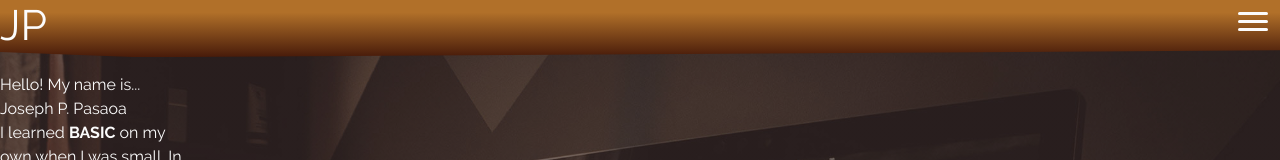
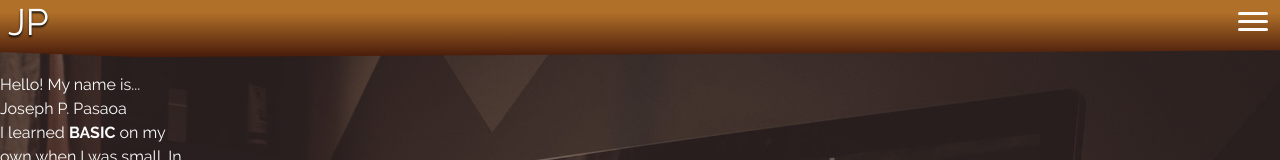
Before and after one commit to joseph-p-pasaoa/my-portfolio-site-v1-redraw--react-ts, a React (Create React App) app: page / in a window 1280 px wide. Shown: the top 160 px of the page. Built offline with nearby package versions, Linux system fonts and the light colour scheme.

Commit message:
style h1 name

```diff
--- a/src/Main.scss
+++ b/src/Main.scss
@@ -111,7 +111,10 @@ th {
     left: 0;
 
     h1 {
-        font-size: 2.65rem;
+        margin-left:.5rem;
+
+        font-size: 2.3rem;
+        text-shadow: 0px 2px 2px #111;
     }
 }
 
```
